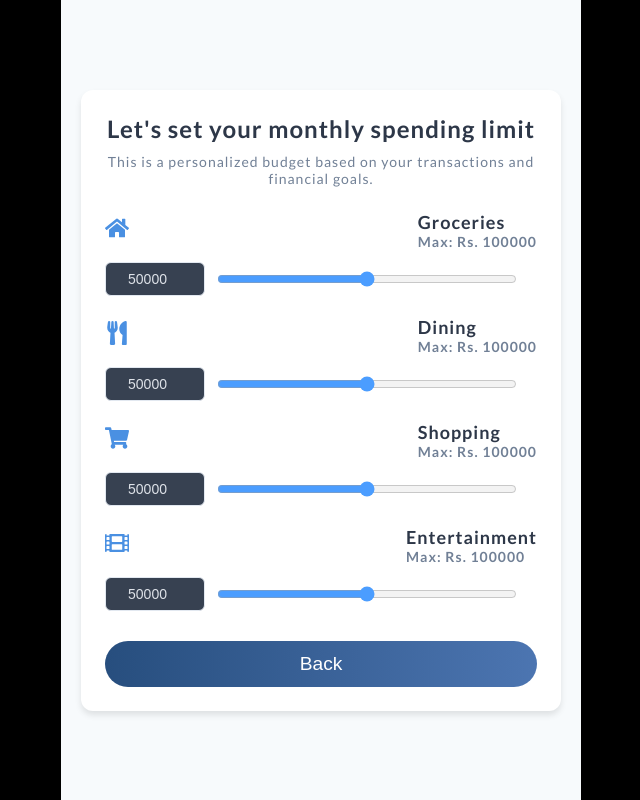
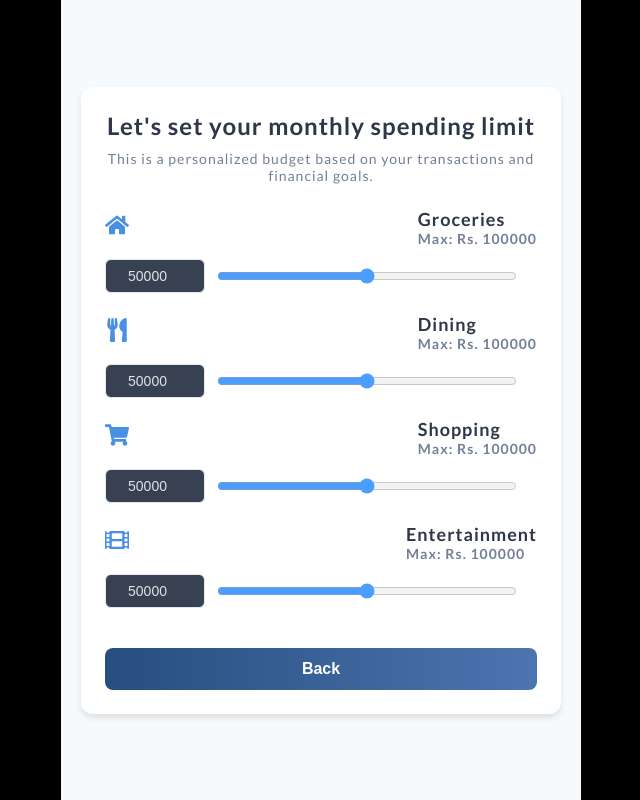
Before and after one commit to mariamaju/FINApp-frontend, a React (Create React App) app: page /budget-setting in a window 1280 px wide. In both pictures the pointer is over the button "Back". Shown: the whole page, without its empty margins (319-959 px from the left). Built offline with nearby package versions, Linux system fonts and the light colour scheme.

Commit message:
frontend modified 31/3

```diff
--- a/src/components/BudgetSetting.css
+++ b/src/components/BudgetSetting.css
@@ -111,13 +111,11 @@
     cursor: pointer;
 }
 
-
-
-
-.submit-button {
+/* Back Button Styles */
+.back-button {
     width: 100%;
     padding: 12px;
-    background-color: #38a169;
+    background-color: #4a90e2;
     color: white;
     font-size: 16px;
     font-weight: 600;
@@ -128,6 +126,6 @@
     transition: background-color 0.3s;
 }
 
-.submit-button:hover {
-    background-color: #2f855a;
+.back-button:hover {
+    background-color: #357abd;
 }
```
